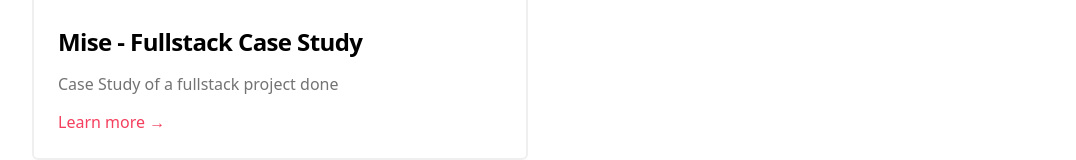
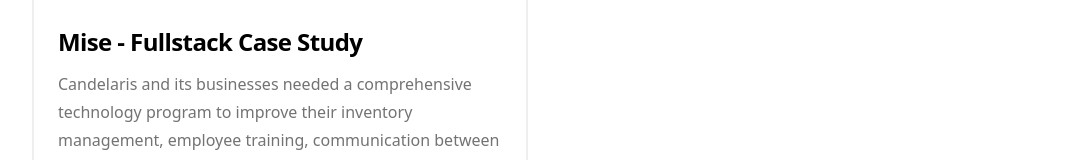
Before and after one commit to odm275/mi-sitio, a Next.js app: page /projects in a window 1280 px wide. Shown: the part 615-775 px from the top of the page, without its empty margins (96-1172 px from the left). Built offline with nearby package versions, Linux system fonts and the light colour scheme; no server answers.

Commit message:
use my fullname and fix text

```diff
--- a/data/projectsData.js
+++ b/data/projectsData.js
@@ -1,7 +1,7 @@
 const projectsData = [
   {
     title: 'Mise - Fullstack Case Study',
-    description: `Case Study of a fullstack project done`,
+    description: `Candelaris and its businesses needed a comprehensive technology program to improve their inventory management, employee training, communication between managers and kitchens, and orders between the kitchen commissary and its locations. `,
     imgSrc: '/static/images/projects/mise/miseMainPic.png',
     href: '/blog/mise',
   },
```
